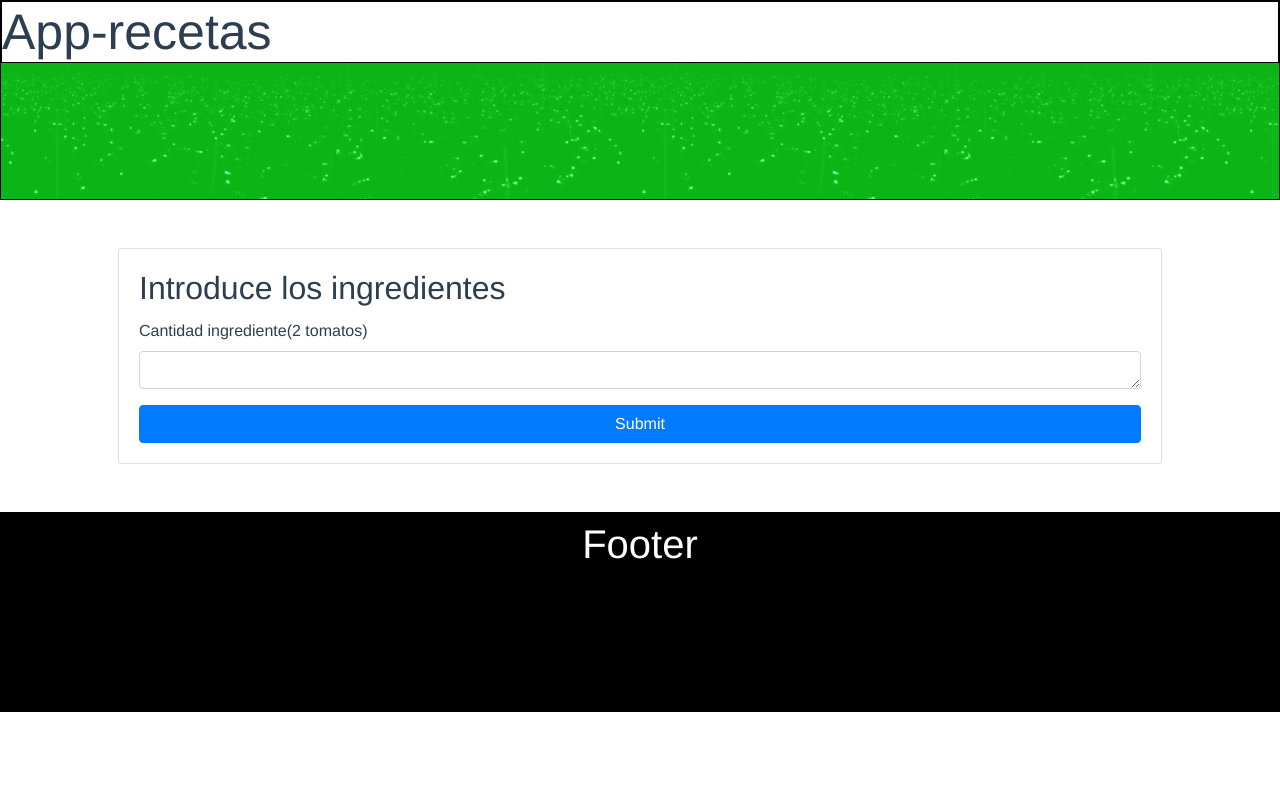
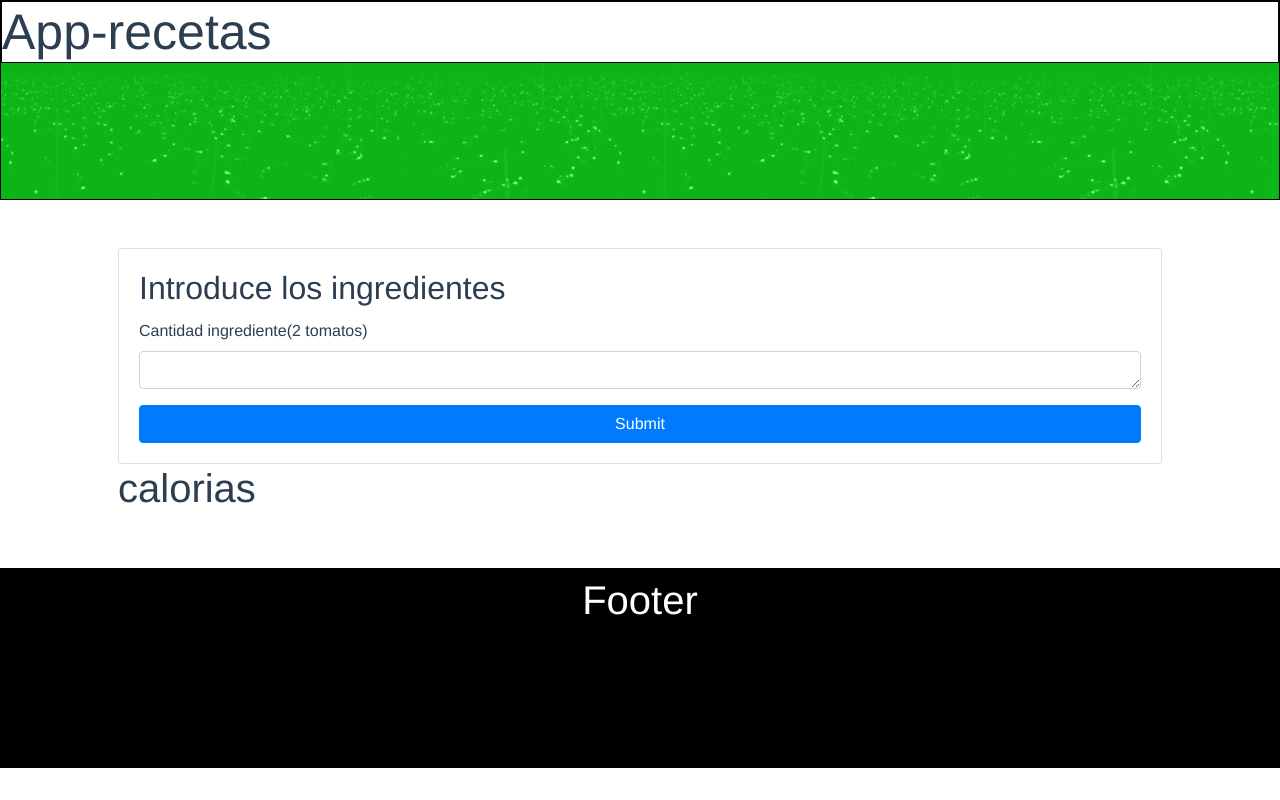
Before and after one commit to darterom91/app-recetas, a Vue app: page / in a window 1280 px wide. Built offline with nearby package versions, Linux system fonts and the light colour scheme.

Commit message:
show calories

```diff
--- a/src/components/CSection.vue
+++ b/src/components/CSection.vue
@@ -18,7 +18,7 @@
         </div>
       </div>
 
-      {{ingredient}}
+      <h1>calorias {{this.nutrition.calories}}</h1>
     </div>
   </div>
 </template>
@@ -61,7 +61,7 @@ export default {
         console.log(response);
         this.nutrition = response.data;
         console.log("nutrition");
-        console.log(this.nutrition);
+        console.log(this.nutrition.calories);
       }).catch(e => {
         console.log(e)
       })
```
